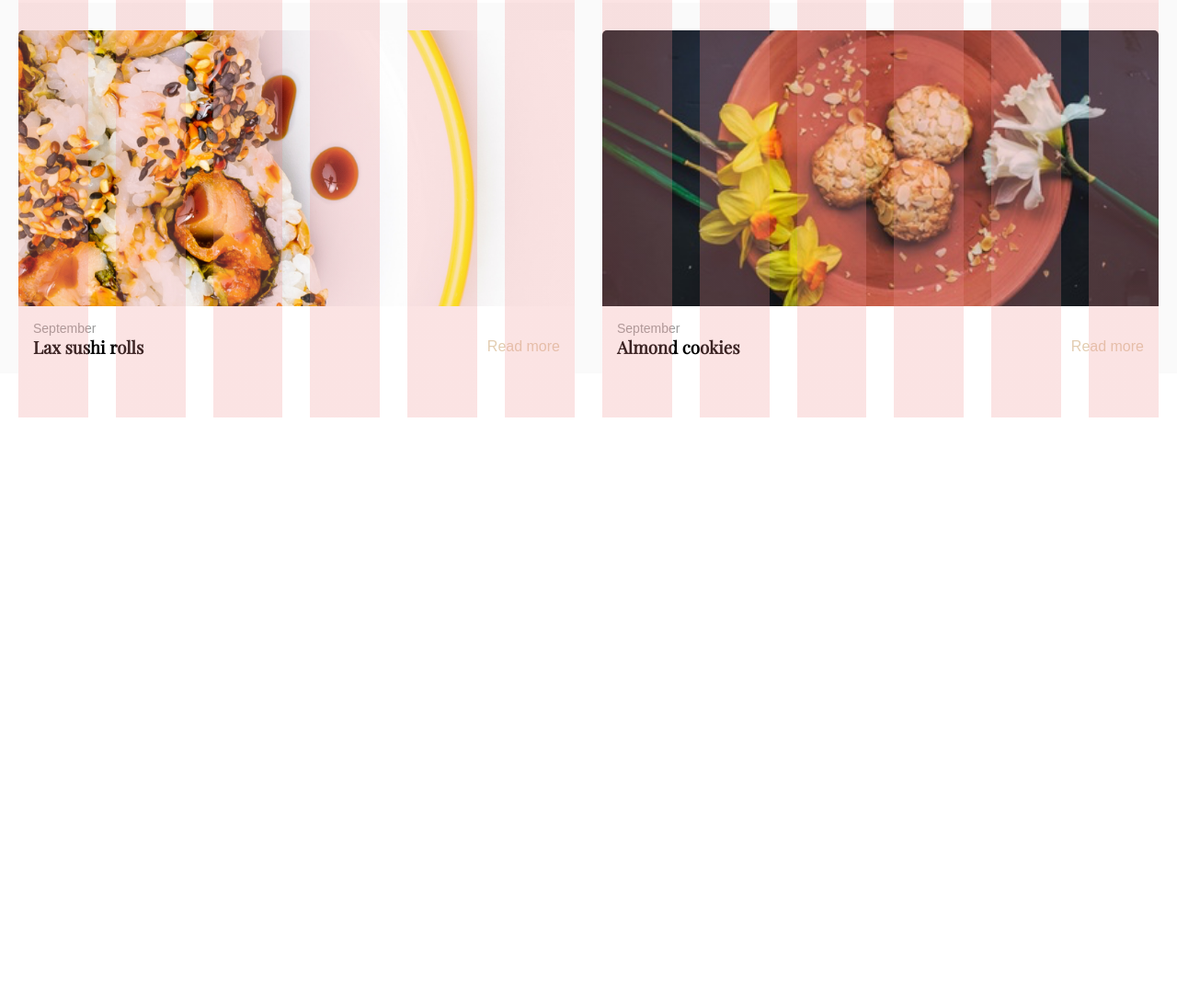
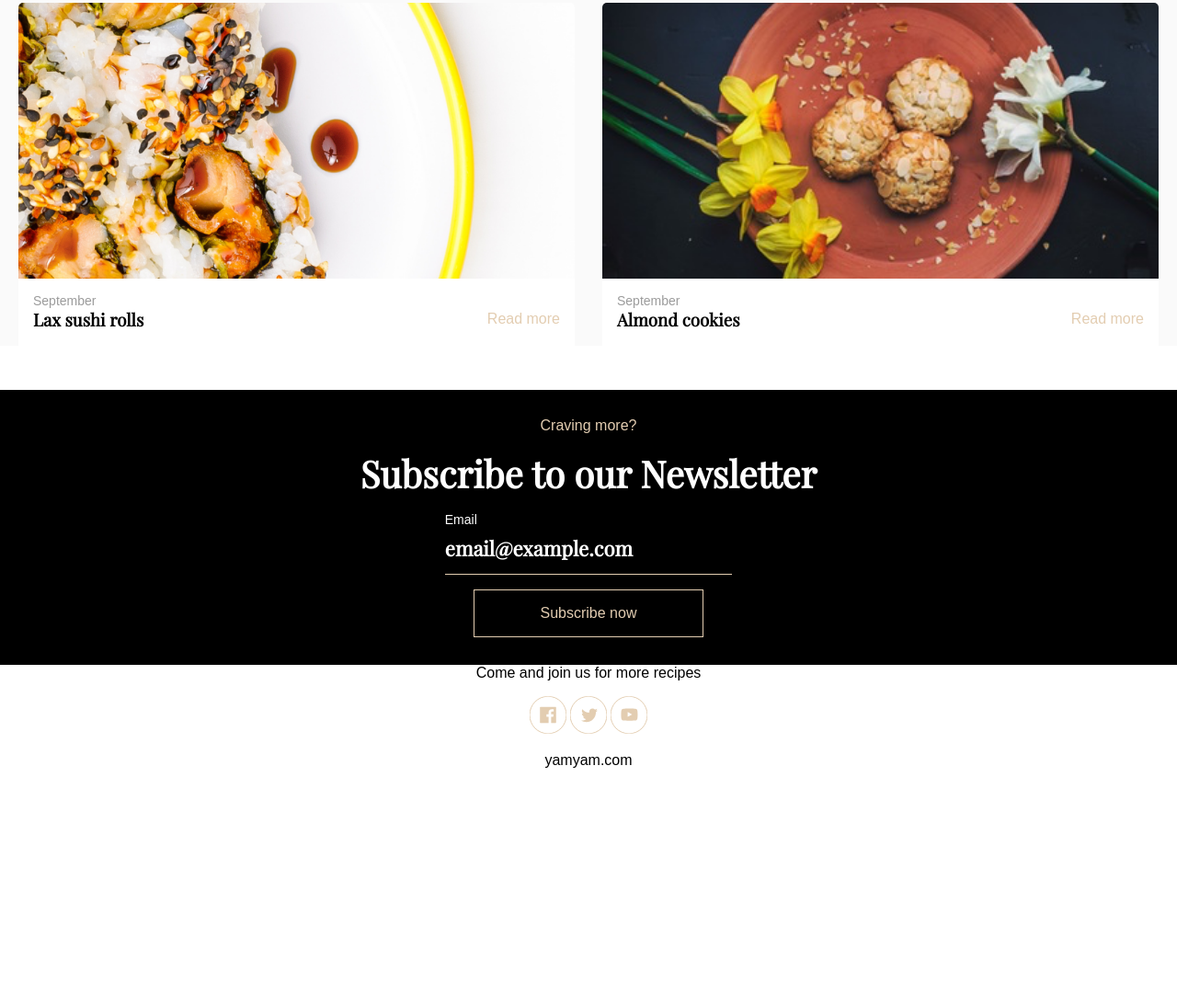
Before and after one commit to janusbirgisson/hopaverkefni-1, a website: page index.html in a window 1280 px wide. Shown: the part 1642-2736 px from the top of the page at 92% size. Before the commit the page ends 2096 px from the top, so only its background shows below. Drawn offline with Linux system fonts and the light colour scheme.

Commit message:
Added the newsletter and the icons in the footer

```diff
--- a/index.html
+++ b/index.html
@@ -5,8 +5,8 @@
     <title>yum&yum</title>
     <meta name="viewport" content="width=device-width, initial-scale=1" />
     <link rel="stylesheet" href="./styles.css" />
-    <link rel="stylesheet" href="./grid.css" />
-  </head>
+<!--     <link rel="stylesheet" href="./grid.css" />
+ -->  </head>
   <body>
     <div class="wrapper">
       <nav class="wrapper-nav">
@@ -159,6 +159,45 @@
           </div>
         </main>
       </div>
+
+
+      <footer>
+        <section class="newsletter">
+          <div class="wrapper-newsletter">
+            <div class="newsletter-desc">
+              <p>Craving more?</p>
+              <h1>Subscribe to our Newsletter</h1>
+            </div>
+
+            <div class="newsletter-subsc">
+              <form>
+                <label >Email</label>
+                <input placeholder="email@example.com"></input>
+              </form>
+              <button class="button">Subscribe now</button>
+
+            </div>
+
+          </div>
+        </section>
+        <section class="social-media">
+          <div class="wrapper-social-media">
+            <p>Come and join us for more recipes</p>
+            <div><a href="index.html"
+              ><img src="./images/Facebook-Icon.svg" alt="yum&yum logo."
+            /></a>
+            <a href="index.html"
+              ><img src="./images/Twitter-Icon.svg" alt="yum&yum logo."
+            /></a>
+            <a href="index.html"
+              ><img src="./images/YouTube-Icon.svg" alt="yum&yum logo."
+            /></a></div>
+
+          <p>yamyam.com</p>
+
+          </div>
+        </section>
+      </footer>
     </div>
   </body>
 </html>
--- a/styles.scss
+++ b/styles.scss
@@ -8,3 +8,4 @@
 @import "./styles/intro";
 @import "./styles/main-button";
 @import "./styles/fonts";
+@import "./styles/footer";
--- a/styles/base.scss
+++ b/styles/base.scss
@@ -1,6 +1,10 @@
 /* Reiknum stærð á öllum boxum sem border-box */
 html {
   box-sizing: border-box;
+  font-size: 16px;
+  @media (max-width: 750px) {
+    font-size: 12px;
+   }
 }
 
 /* og látum erfast á allt */
--- a/styles/config.scss
+++ b/styles/config.scss
@@ -16,7 +16,8 @@
   --min-width-image: 409px;
   --max-width-image: 300px;
   --max-width-footer-section: 250px;
-  --max-navigation-height: 130px;
+  --max-navigation-height: 100px;
+  --max-height-footer: 670px;
 
   /* Border breiddir */
   --border-width: 1px;
@@ -54,6 +55,7 @@
   --color-background-primary: var(--color-white);
   --color-background-secondary: var(--color-grey);
   --color-background-book: var(--color-beige);
+  --color-background-footer: var(--color-black);
 
   /* Letur stillingar */
   --font-base-size: 1rem;
--- /dev/null
+++ b/styles/footer.scss
@@ -0,0 +1,141 @@
+/** Fótur **/
+
+footer {
+  display: grid;
+  width: 100%;
+  height: var(--max-height-footer);
+  @media (max-width: 1500px) {
+    display: flex;
+    flex-direction: column;  /* Stack the content vertically */
+   }
+}
+
+.newsletter {
+  display: grid;
+  background-color: var(--color-background-footer);
+  justify-content: center;
+  color: var(--color-white);
+
+  @media (max-width: 1500px) {
+    display: flex;
+    flex-direction: column;
+    align-items: center;
+    padding: var(--vertical-space);
+
+
+   }
+}
+
+.wrapper-newsletter {
+  display: grid;
+  width: var(--max-width);
+  grid-template-columns: repeat(2, 1fr);
+
+  @media (max-width: 1500px) {
+ display: flex;
+ flex-direction: column;
+ justify-content: center;
+ gap: var(--spacing);
+
+ @media (max-width: 1500px) {
+  display: flex;
+  flex-direction: column;
+  justify-content: center;
+  gap: var(--spacing);
+  width: 100%;
+}
+}
+}
+
+.newsletter-desc {
+  display: grid;
+  align-content: center;
+
+
+  @media (max-width: 1500px) {
+    display: flex;
+    flex-direction: column;
+    align-items: center;
+    justify-content: center;
+    gap: var(--spacing);
+  }
+
+}
+
+.newsletter-desc:first-of-type p{
+  color: var(--color-brown);
+}
+
+.newsletter-desc h1{
+  font-size: 2.5rem;
+}
+
+
+
+
+
+.newsletter-subsc {
+  display: flex;
+  grid-column: 2;
+  justify-content: space-between;
+  align-items: center;
+  @media (max-width: 1500px) {
+    display: flex;
+    flex-direction: column;
+    justify-content: center;
+    align-items: center;
+    gap: var(--spacing);
+  }
+}
+
+
+
+.newsletter-subsc form{
+  display: flex;
+  flex-direction: column;
+  font-size: 0.875rem;
+}
+
+.newsletter-subsc input{
+  background-color: var(--color-background-footer);
+  color: var(--color-white);
+  height: var(--button-height);
+  font-size: 1.375rem;
+  border: none;
+  border-bottom: var(--border-button);
+  width: calc(var(--max-width-footer-section)*1.25);
+}
+
+.newsletter-subsc input::placeholder{
+font-size: 1.375rem;
+color: var(--color-white);
+font-family: var(--font-family-heading);
+font-weight: bold;
+}
+
+footer .button {
+  background: linear-gradient(90deg, var(--color-background-footer) 50%, var(--color-brown) 50%);
+  background-size: 200% 50%;
+  background-position: 0 0;
+}
+
+footer .button:hover {
+  background-position: -100% 0;
+  color: var(--color-black);
+}
+
+
+footer .social-media{
+  display: flex;
+  flex-direction: column;
+  justify-content: center;
+  align-items: center;
+}
+
+.wrapper-social-media{
+  display: flex;
+  flex-direction: column;
+  justify-content: center;
+  align-items: center;
+  gap: var(--spacing);
+}
--- a/styles/intro.scss
+++ b/styles/intro.scss
@@ -24,17 +24,16 @@
 }
 
 .intro-description p:first-of-type {
-  font-size: 16px;
+  font-size: 1rem;
   color: var(--color-brown);
-  font-family: var(--font-family-base);
 }
 
 .intro-description p {
   line-height: 2;
-  font-family: var(--font-family-base);
   color: var(--color-light-gray);
+  font-size: 1.125rem;
 }
 
 .intro-description h1 {
-  font-size: 60px;
+  font-size: 3.75rem;
 }
--- a/styles/main-button.scss
+++ b/styles/main-button.scss
@@ -26,6 +26,7 @@
 .button:hover {
   background-position: -100% 0;
   color: var(--color-white);
+  cursor: pointer;
 }
 
 .text-button {
--- a/styles/navigation.scss
+++ b/styles/navigation.scss
@@ -5,6 +5,8 @@
     width: 100%;
     height: var(--max-navigation-height);
     background-color: var(--color-background-secondary);
+    position: sticky;
+    top: 0;
 
 }
 
@@ -12,6 +14,7 @@
     display: flex;
     width: var(--max-width);
     justify-content: space-between;
+
 
     @media (max-width: 600px) {
         margin: 0 var(--spacing);
@@ -31,7 +34,8 @@
 
 .navigation > ul li a {
     text-decoration: none;
-    font-size: 20px;
+    font-size: 1.25rem;
+    color: #262626;
 }
 
 .menu-icon
```
Also changed, not shown: images/Facebook-Icon.svg (added), images/Twitter-Icon.svg (added), images/YouTube-Icon.svg (added), styles.css, 1 other file.
